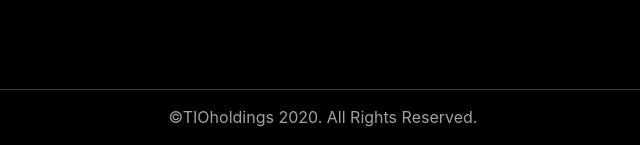
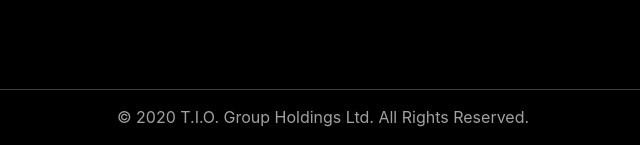
Before and after one commit to sereifejtradeio/tioholdings.com, a PHP site: page /index.php in a window 1280 px wide. Shown: the part 3739-3884 px from the top of the page, without its empty margins (317-957 px from the left). Run offline with PHP 8.4, Linux system fonts and the light colour scheme.

Commit message:
rw changed

```diff
--- a/includes/footer.php
+++ b/includes/footer.php
@@ -2,7 +2,7 @@
     <div class="container">
         <div class="row">
             <div class="col-lg-12">
-                <p>©TIOholdings 2020. All Rights Reserved.</p>
+                <p>© 2020 T.I.O. Group Holdings Ltd. All Rights Reserved.</p>
             </div>
         </div>
     </div>
```
